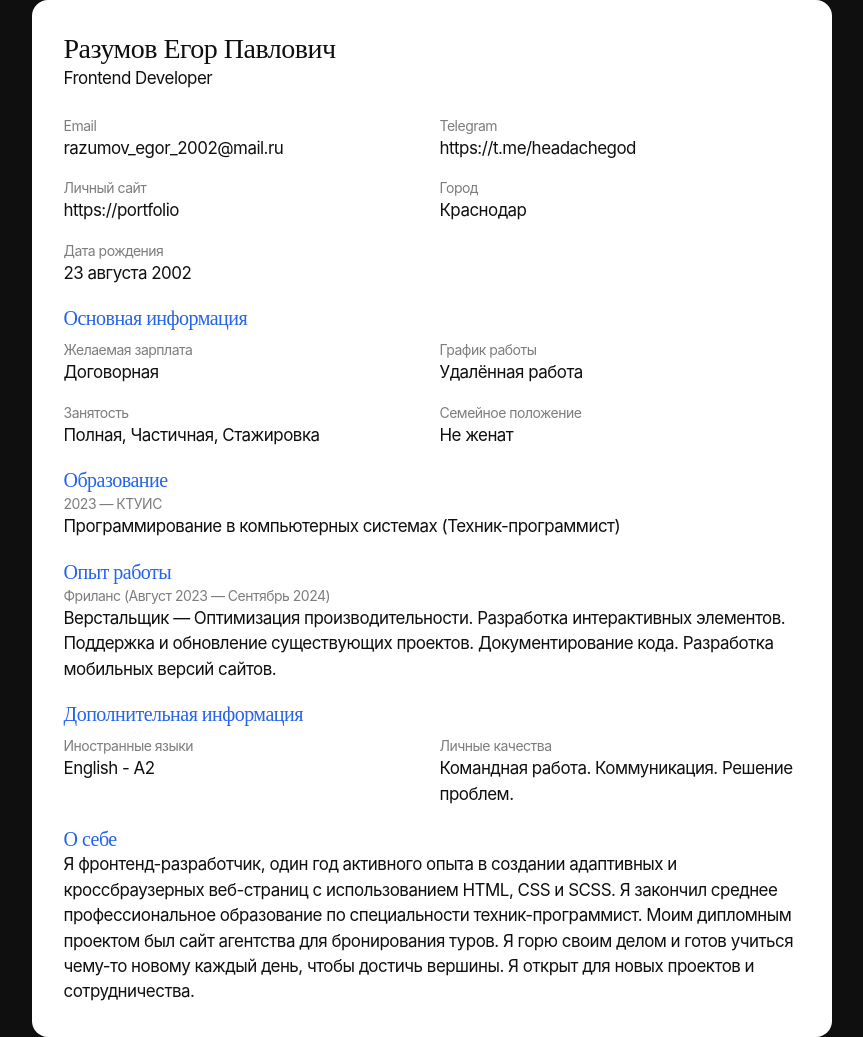
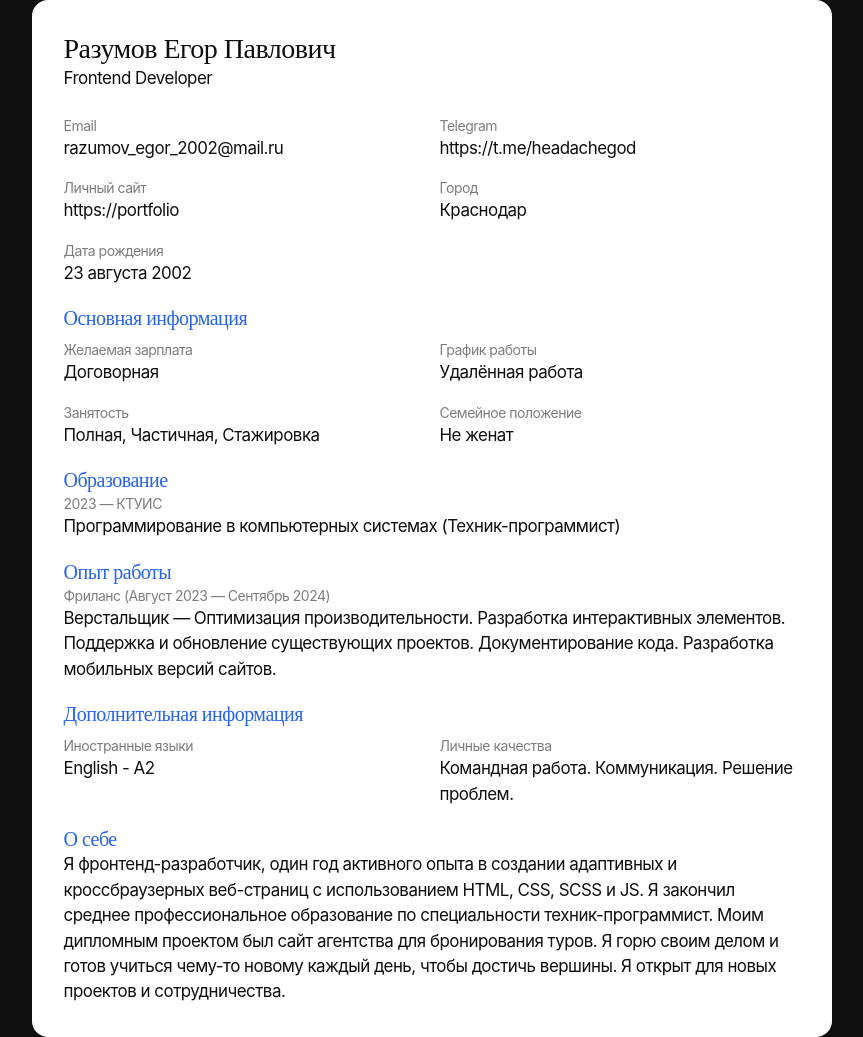
Before and after one commit to hopeless-rd/Resume, a plain HTML site: page index.html in a window 1280 px wide. Shown: the whole page, without its empty margins (206-1069 px from the left). Drawn offline with Linux system fonts and the light colour scheme.

Commit message:
Update index.html

```diff
--- a/index.html
+++ b/index.html
@@ -67,7 +67,7 @@
 
       <h2>О себе</h2>
       <p class="about">
-        Я фронтенд-разработчик, один год активного опыта в создании адаптивных и кроссбраузерных веб-страниц с использованием HTML, CSS и SCSS. Я закончил среднее профессиональное образование по специальности техник-программист. Моим дипломным проектом был сайт агентства для бронирования туров. Я горю своим делом и готов учиться чему-то новому каждый день, чтобы достичь вершины. Я открыт для новых проектов и сотрудничества.
+        Я фронтенд-разработчик, один год активного опыта в создании адаптивных и кроссбраузерных веб-страниц с использованием HTML, CSS, SCSS и JS. Я закончил среднее профессиональное образование по специальности техник-программист. Моим дипломным проектом был сайт агентства для бронирования туров. Я горю своим делом и готов учиться чему-то новому каждый день, чтобы достичь вершины. Я открыт для новых проектов и сотрудничества.
       </p>
     </div>
   </body>
```
